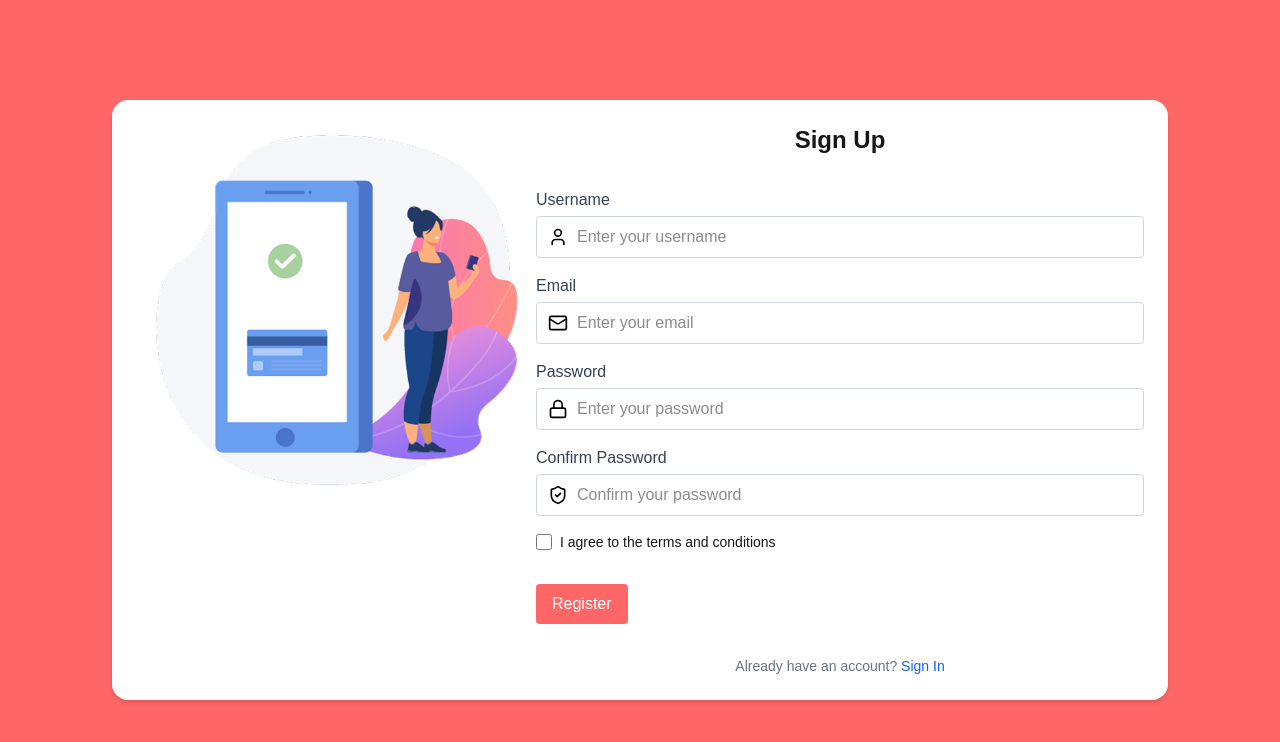
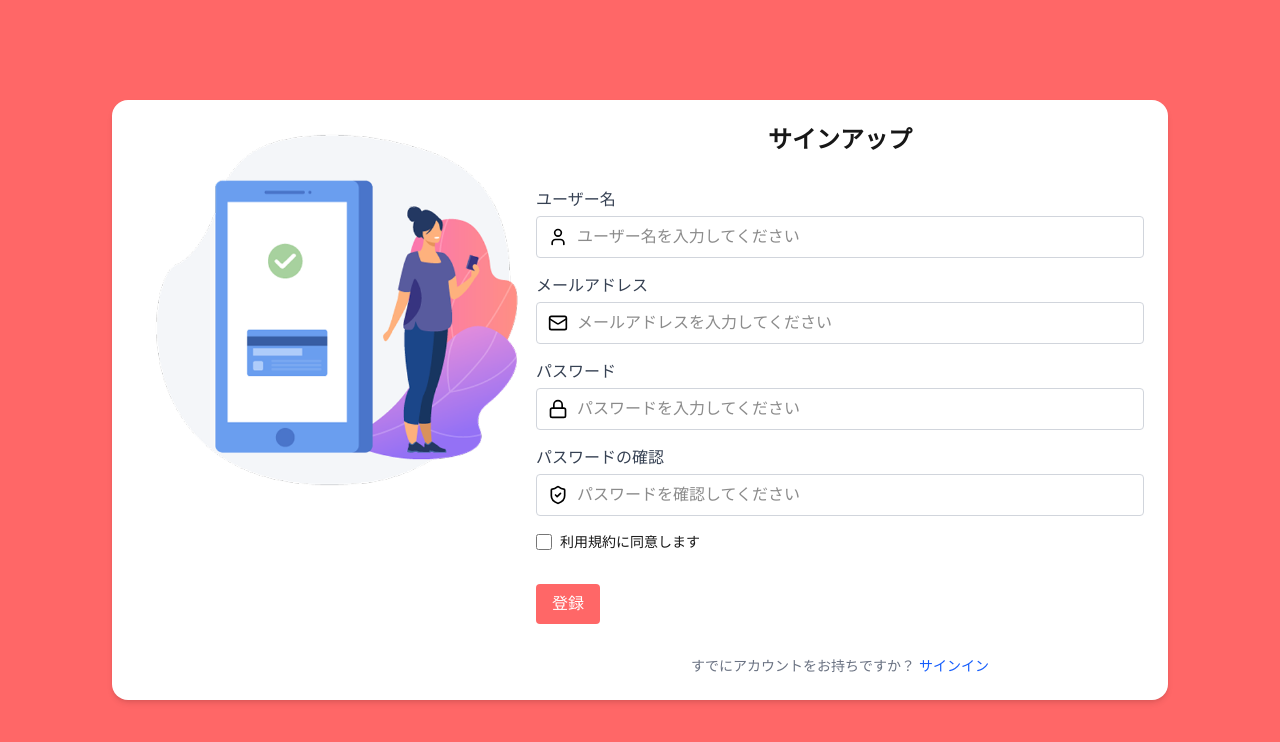
Before and after one commit to bilguun10080219/To-Do, a Next.js app in the folder frontend/: page /register in a window 1280 px wide. Shown: the top 742 px of the page. Built offline with nearby package versions, Linux system fonts and the light colour scheme.

Commit message:
login register lang

```diff
--- a/frontend/app/i18n/index.ts
+++ b/frontend/app/i18n/index.ts
@@ -93,7 +93,7 @@ i18n.use(initReactI18next).init({
                 "Create Categories": "Create Categories",
                 "Category Name": "Category Name",
                 "Enter category name": "Enter category name",
-                "Create" : "Create",
+                "Create": "Create",
 
                 // ===== Buttons =====
                 "Add": "Add",
@@ -122,6 +122,35 @@ i18n.use(initReactI18next).init({
                 // ===== Example Task Statuses =====
                 "Not Started": "Not Started",
                 "Extreme": "Extreme",
+
+                // Login Page
+                "Sign in": "Sign in",
+                "Password": "Password",
+                "Enter username": "Enter username",
+                "Enter password": "Enter password",
+                "Login": "Login",
+                "Logging in...": "Logging in...",
+                "Register": "Register",
+                "Quick Admin": "Quick Admin",
+                "Invalid credentials": "Invalid credentials",
+                "Error connecting to server": "Error connecting to server",
+
+                // Register Page
+                "Sign Up": "Sign Up",
+                "Enter your username": "Enter your username",
+                "Enter your email": "Enter your email",
+                "Enter your password": "Enter your password",
+                "Confirm your password": "Confirm your password",
+                "I agree to the terms and conditions": "I agree to the terms and conditions",
+                "You must agree to the terms and conditions.": "You must agree to the terms and conditions.",
+                "All fields are required.": "All fields are required.",
+                "Passwords do not match.": "Passwords do not match.",
+                "Registration successful! You can now log in.": "Registration successful! You can now log in.",
+                "Registration failed": "Registration failed",
+                "Error connecting to the server.": "Error connecting to the server.",
+                "Registering...": "Registering...",
+                "Already have an account?": "Already have an account?",
+                "Sign In": "Sign In",
             },
         },
 
@@ -211,7 +240,7 @@ i18n.use(initReactI18next).init({
                 "Create Categories": "カテゴリーを作成",
                 "Category Name": "カテゴリー名",
                 "Enter category name": "カテゴリー名を入力",
-                "Create" : "作成する",
+                "Create": "作成する",
 
                 // ===== Buttons =====
                 "Add": "追加",
@@ -240,6 +269,35 @@ i18n.use(initReactI18next).init({
                 // ===== Example Task Statuses =====
                 "Not Started": "未開始",
                 "Extreme": "非常に高い",
+
+                // Login Page
+                "Sign in": "サインイン",
+                "Password": "パスワード",
+                "Enter username": "ユーザー名を入力",
+                "Enter password": "パスワードを入力",
+                "Login": "ログイン",
+                "Logging in...": "ログイン中...",
+                "Register": "登録",
+                "Quick Admin": "クイック管理者",
+                "Invalid credentials": "無効な認証情報です",
+                "Error connecting to server": "サーバー接続エラー",
+
+                // Register Page
+                "Sign Up": "サインアップ",
+                "Enter your username": "ユーザー名を入力してください",
+                "Enter your email": "メールアドレスを入力してください",
+                "Enter your password": "パスワードを入力してください",
+                "Confirm your password": "パスワードを確認してください",
+                "I agree to the terms and conditions": "利用規約に同意します",
+                "You must agree to the terms and conditions.": "利用規約に同意する必要があります。",
+                "All fields are required.": "すべての項目を入力してください。",
+                "Passwords do not match.": "パスワードが一致しません。",
+                "Registration successful! You can now log in.": "登録が完了しました！ログインできます。",
+                "Registration failed": "登録に失敗しました",
+                "Error connecting to the server.": "サーバー接続エラーです。",
+                "Registering...": "登録中...",
+                "Already have an account?": "すでにアカウントをお持ちですか？",
+                "Sign In": "サインイン",
             },
         },
     },
--- a/frontend/app/login/page.tsx
+++ b/frontend/app/login/page.tsx
@@ -7,6 +7,8 @@ import Button from "../components/core/Button";
 import Input from "../components/core/Input";
 import FormItem from "../components/form/FormItem";
 import { User, Lock } from "lucide-react";
+import { useTranslation } from "react-i18next";
+import "@/app/i18n";
 
 const USE_FAKE_LOGIN = false;
 
@@ -15,6 +17,7 @@ export default function LoginPage() {
   const [username, setUsername] = useState("");
   const [password, setPassword] = useState("");
   const [loading, setLoading] = useState(false);
+  const { t } = useTranslation();
 
   const handleSubmit = async (e: React.FormEvent) => {
     e.preventDefault();
@@ -22,7 +25,6 @@ export default function LoginPage() {
 
     try {
       if (USE_FAKE_LOGIN) {
-        // --- FAKE LOGIN (for testing without backend) ---
         const user =
           username === "admin@example.com" || username === "admin"
             ? { username, role: "admin", name: "Admin" }
@@ -31,7 +33,6 @@ export default function LoginPage() {
         localStorage.setItem("user", JSON.stringify(user));
         router.push("/");
       } else {
-        // --- REAL LOGIN (talks to Spring Boot backend) ---
         const res = await fetch("http://localhost:8080/api/auth/login", {
           method: "POST",
           headers: { "Content-Type": "application/json" },
@@ -44,12 +45,12 @@ export default function LoginPage() {
           router.push("/");
         } else {
           const msg = await res.text();
-          alert(msg || "Invalid credentials");
+          alert(msg || t("Invalid credentials"));
         }
       }
     } catch (err) {
       console.error(err);
-      alert("Error connecting to server");
+      alert(t("Error connecting to server"));
     } finally {
       setLoading(false);
     }
@@ -64,30 +65,32 @@ export default function LoginPage() {
         <div className="flex flex-row gap-4 justify-between">
           {/* --- Left Side (Form) --- */}
           <div className="flex w-full flex-col gap-5 items-start">
-            <h1 className="text-2xl font-semibold mb-6 text-center">Sign in</h1>
+            <h1 className="text-2xl font-semibold mb-6 text-center">
+              {t("Sign in")}
+            </h1>
 
-            <FormItem label="Username">
+            <FormItem label={t("Username")}>
               <div className="relative w-full">
                 <User className="absolute left-3 top-1/2 -translate-y-1/2 text-black w-5 h-5" />
                 <Input
                   type="text"
                   value={username}
                   onChange={(e) => setUsername(e.target.value)}
-                  placeholder="Enter username"
+                  placeholder={t("Enter username")}
                   className="pl-10"
                   required
                 />
               </div>
             </FormItem>
 
-            <FormItem label="Password">
+            <FormItem label={t("Password")}>
               <div className="relative w-full">
                 <Lock className="absolute left-3 top-1/2 -translate-y-1/2 text-black w-5 h-5" />
                 <Input
                   type="password"
                   value={password}
                   onChange={(e) => setPassword(e.target.value)}
-                  placeholder="Enter password"
+                  placeholder={t("Enter password")}
                   className="pl-10"
                   required
                 />
@@ -95,7 +98,7 @@ export default function LoginPage() {
             </FormItem>
 
             <Button type="submit" className="mt-4" disabled={loading}>
-              {loading ? "Logging in..." : "Login"}
+              {loading ? t("Logging in...") : t("Login")}
             </Button>
 
             <Button
@@ -104,7 +107,7 @@ export default function LoginPage() {
               className="mt-2"
               onClick={() => router.push("/register")}
             >
-              Register
+              {t("Register")}
             </Button>
 
             {/* Demo login shortcuts */}
@@ -123,7 +126,7 @@ export default function LoginPage() {
                 }}
                 className="px-3 py-1.5 rounded-lg bg-orange-500 text-white hover:bg-orange-600 transition"
               >
-                Quick Admin
+                {t("Quick Admin")}
               </button>
             </div>
           </div>
--- a/frontend/app/register/page.tsx
+++ b/frontend/app/register/page.tsx
@@ -7,9 +7,12 @@ import FormItem from "../components/form/FormItem";
 import Input from "../components/core/Input";
 import Button from "../components/core/Button";
 import { User, Mail, Lock, ShieldCheck } from "lucide-react";
+import { useTranslation } from "react-i18next";
+import "@/app/i18n";
 
 export default function RegisterPage() {
   const router = useRouter();
+  const { t } = useTranslation();
 
   const [username, setUsername] = useState("");
   const [email, setEmail] = useState("");
@@ -21,17 +24,16 @@ export default function RegisterPage() {
   const handleSubmit = async (e: React.FormEvent) => {
     e.preventDefault();
 
-    // --- Validation ---
     if (!agreeTerms) {
-      alert("You must agree to the terms and conditions.");
+      alert(t("You must agree to the terms and conditions."));
       return;
     }
     if (!username || !email || !password) {
-      alert("All fields are required.");
+      alert(t("All fields are required."));
       return;
     }
     if (password !== confirmPassword) {
-      alert("Passwords do not match.");
+      alert(t("Passwords do not match."));
       return;
     }
 
@@ -45,15 +47,15 @@ export default function RegisterPage() {
       });
 
       if (res.ok) {
-        alert("Registration successful! You can now log in.");
+        alert(t("Registration successful! You can now log in."));
         router.push("/login");
       } else {
         const msg = await res.text();
-        alert(msg || "Registration failed");
+        alert(msg || t("Registration failed"));
       }
     } catch (err) {
       console.error("Error:", err);
-      alert("Error connecting to the server.");
+      alert(t("Error connecting to the server."));
     } finally {
       setLoading(false);
     }
@@ -76,18 +78,18 @@ export default function RegisterPage() {
           {/* --- Right: Form --- */}
           <div className="flex flex-col w-full items-start gap-4">
             <h1 className="text-2xl font-semibold mb-4 text-center w-full">
-              Sign Up
+              {t("Sign Up")}
             </h1>
 
             {/* Username */}
-            <FormItem label="Username">
+            <FormItem label={t("Username")}>
               <div className="relative w-full">
                 <User className="absolute left-3 top-1/2 -translate-y-1/2 text-black w-5 h-5" />
                 <Input
                   type="text"
                   value={username}
                   onChange={(e) => setUsername(e.target.value)}
-                  placeholder="Enter your username"
+                  placeholder={t("Enter your username")}
                   className="pl-10"
                   required
                 />
@@ -95,14 +97,14 @@ export default function RegisterPage() {
             </FormItem>
 
             {/* Email */}
-            <FormItem label="Email">
+            <FormItem label={t("Email")}>
               <div className="relative w-full">
                 <Mail className="absolute left-3 top-1/2 -translate-y-1/2 text-black w-5 h-5" />
                 <Input
                   type="email"
                   value={email}
                   onChange={(e) => setEmail(e.target.value)}
-                  placeholder="Enter your email"
+                  placeholder={t("Enter your email")}
                   className="pl-10"
                   required
                 />
@@ -110,14 +112,14 @@ export default function RegisterPage() {
             </FormItem>
 
             {/* Password */}
-            <FormItem label="Password">
+            <FormItem label={t("Password")}>
               <div className="relative w-full">
                 <Lock className="absolute left-3 top-1/2 -translate-y-1/2 text-black w-5 h-5" />
                 <Input
                   type="password"
                   value={password}
                   onChange={(e) => setPassword(e.target.value)}
-                  placeholder="Enter your password"
+                  placeholder={t("Enter your password")}
                   className="pl-10"
                   required
                 />
@@ -125,14 +127,14 @@ export default function RegisterPage() {
             </FormItem>
 
             {/* Confirm Password */}
-            <FormItem label="Confirm Password">
+            <FormItem label={t("Confirm Password")}>
               <div className="relative w-full">
                 <ShieldCheck className="absolute left-3 top-1/2 -translate-y-1/2 text-black w-5 h-5" />
                 <Input
                   type="password"
                   value={confirmPassword}
                   onChange={(e) => setConfirmPassword(e.target.value)}
-                  placeholder="Confirm your password"
+                  placeholder={t("Confirm your password")}
                   className="pl-10"
                   required
                 />
@@ -148,23 +150,23 @@ export default function RegisterPage() {
                   onChange={(e) => setAgreeTerms(e.target.checked)}
                   className="w-4 h-4"
                 />
-                I agree to the terms and conditions
+                {t("I agree to the terms and conditions")}
               </label>
             </FormItem>
 
             {/* Submit */}
             <Button type="submit" className="mt-4" disabled={loading}>
-              {loading ? "Registering..." : "Register"}
+              {loading ? t("Registering...") : t("Register")}
             </Button>
 
             {/* Link to Login */}
             <p className="text-center mt-4 text-sm text-gray-500 w-full">
-              Already have an account?{" "}
+              {t("Already have an account?")}{" "}
               <span
                 className="text-blue-600 cursor-pointer hover:underline"
                 onClick={() => router.push("/login")}
               >
-                Sign In
+                {t("Sign In")}
               </span>
             </p>
           </div>
```
